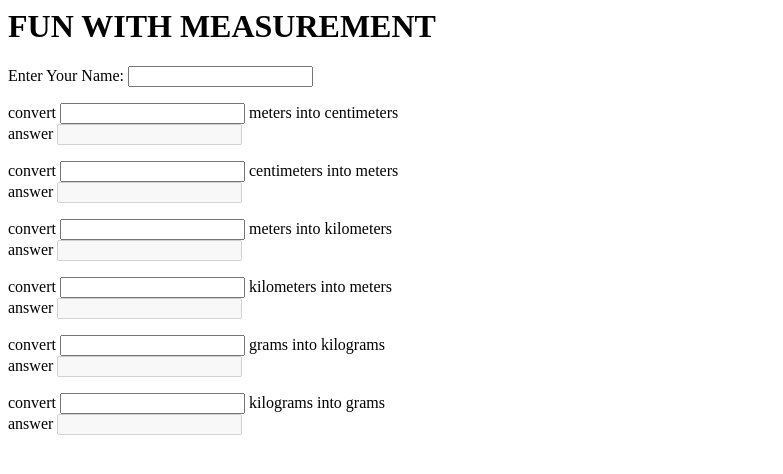
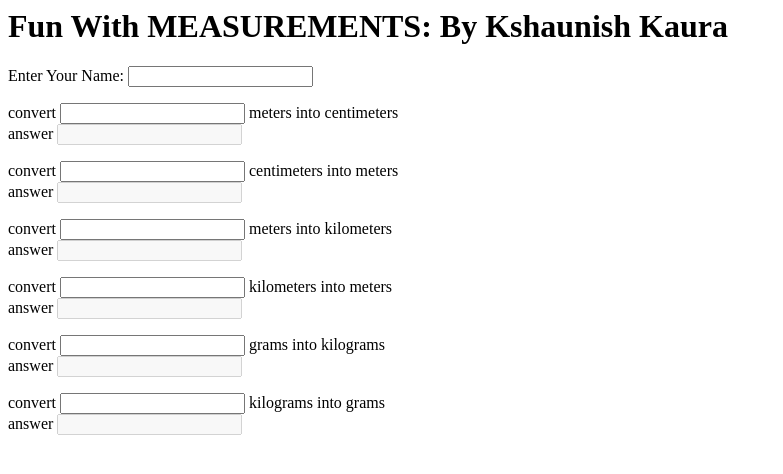
Before and after one commit to kshaunish-kaura/kshaunish-kaura.github.io, a plain HTML site: page index.html in a window 1280 px wide. Shown: the whole page, without its empty margins (0-783 px from the left). Drawn offline with Linux system fonts and the light colour scheme.

Commit message:
Update index.html

```diff
--- a/index.html
+++ b/index.html
@@ -1,6 +1,6 @@
 <html>
 <head>
-<h1> FUN WITH MEASUREMENT </h1>
+<h1> Fun With MEASUREMENTS: By Kshaunish Kaura </h1>
 
 <p>
 Enter Your Name:
```
